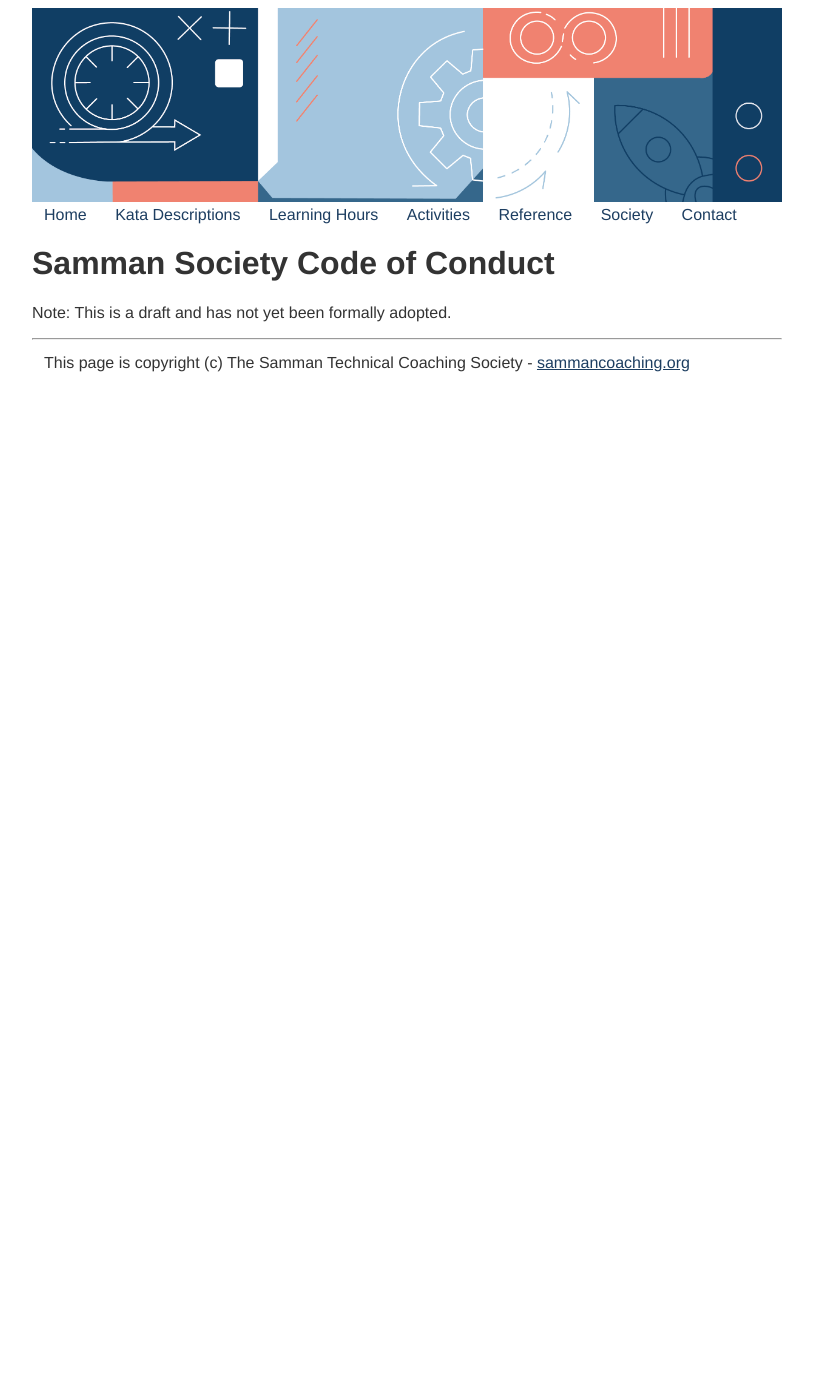
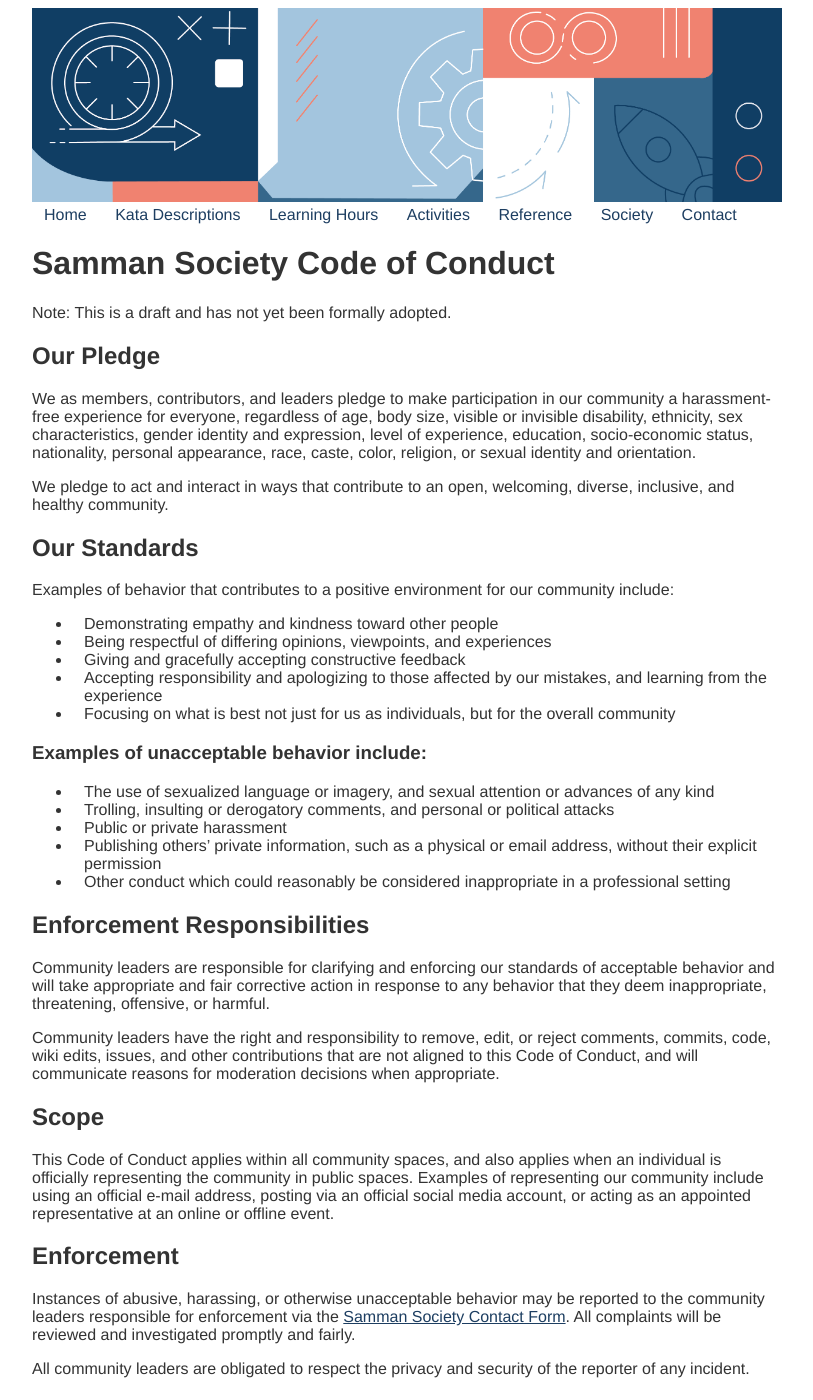
Before and after one commit to sammancoaching/website, a Jekyll site: the page built from society/code_of_conduct.md, in a window 1280 px wide and 1400 px high. Shown: the whole window, without its empty margins (233-1046 px from the left). Built offline with Jekyll 4.4.1, drawn with Linux system fonts in a browser that asks for light colours; some of the changed text lies outside the part shown.

Commit message:
Added code of conduct

```diff
--- a/society/code_of_conduct.md
+++ b/society/code_of_conduct.md
@@ -6,3 +6,67 @@
 # Samman Society Code of Conduct
 
 Note: This is a draft and has not yet been formally adopted.
+
+## Our Pledge
+We as members, contributors, and leaders pledge to make participation in our community a harassment-free experience for everyone, regardless of age, body size, visible or invisible disability, ethnicity, sex characteristics, gender identity and expression, level of experience, education, socio-economic status, nationality, personal appearance, race, caste, color, religion, or sexual identity and orientation.
+
+We pledge to act and interact in ways that contribute to an open, welcoming, diverse, inclusive, and healthy community.
+
+## Our Standards
+Examples of behavior that contributes to a positive environment for our community include:
+
+* Demonstrating empathy and kindness toward other people
+* Being respectful of differing opinions, viewpoints, and experiences
+* Giving and gracefully accepting constructive feedback
+* Accepting responsibility and apologizing to those affected by our mistakes, and learning from the experience
+* Focusing on what is best not just for us as individuals, but for the overall community
+
+### Examples of unacceptable behavior include:
+* The use of sexualized language or imagery, and sexual attention or advances of any kind
+* Trolling, insulting or derogatory comments, and personal or political attacks
+* Public or private harassment
+* Publishing others’ private information, such as a physical or email address, without their explicit permission
+* Other conduct which could reasonably be considered inappropriate in a professional setting
+
+## Enforcement Responsibilities
+Community leaders are responsible for clarifying and enforcing our standards of acceptable behavior and will take appropriate and fair corrective action in response to any behavior that they deem inappropriate, threatening, offensive, or harmful.
+
+Community leaders have the right and responsibility to remove, edit, or reject comments, commits, code, wiki edits, issues, and other contributions that are not aligned to this Code of Conduct, and will communicate reasons for moderation decisions when appropriate.
+
+## Scope
+This Code of Conduct applies within all community spaces, and also applies when an individual is officially representing the community in public spaces. Examples of representing our community include using an official e-mail address, posting via an official social media account, or acting as an appointed representative at an online or offline event.
+
+## Enforcement
+Instances of abusive, harassing, or otherwise unacceptable behavior may be reported to the community leaders responsible for enforcement via the [Samman Society Contact Form]({% link contact.md %}). All complaints will be reviewed and investigated promptly and fairly.
+
+All community leaders are obligated to respect the privacy and security of the reporter of any incident.
+
+## Enforcement Guidelines
+Community leaders will follow these Community Impact Guidelines in determining the consequences for any action they deem in violation of this Code of Conduct:
+
+### **1. Correction**
+   Community Impact: Use of inappropriate language or other behavior deemed unprofessional or unwelcome in the community.
+
+Consequence: A private, written warning from community leaders, providing clarity around the nature of the violation and an explanation of why the behavior was inappropriate. A public apology may be requested.
+
+### **2. Warning**
+   Community Impact: A violation through a single incident or series of actions.
+
+Consequence: A warning with consequences for continued behavior. No interaction with the people involved, including unsolicited interaction with those enforcing the Code of Conduct, for a specified period of time. This includes avoiding interactions in community spaces as well as external channels like social media. Violating these terms may lead to a temporary or permanent ban.
+
+### **3. Temporary Ban**
+   Community Impact: A serious violation of community standards, including sustained inappropriate behavior.
+
+Consequence: A temporary ban from any sort of interaction or public communication with the community for a specified period of time. No public or private interaction with the people involved, including unsolicited interaction with those enforcing the Code of Conduct, is allowed during this period. Violating these terms may lead to a permanent ban.
+
+### **4. Permanent Ban**
+   Community Impact: Demonstrating a pattern of violation of community standards, including sustained inappropriate behavior, harassment of an individual, or aggression toward or disparagement of classes of individuals.
+
+Consequence: A permanent ban from any sort of public interaction within the community.
+
+## Attribution
+This Code of Conduct is adapted from the Contributor Covenant, version 2.1, available at [https://www.contributor-covenant.org/version/2/1/code_of_conduct.html](https://www.contributor-covenant.org/version/2/1/code_of_conduct.html).
+
+Community Impact Guidelines were inspired by Mozilla’s code of conduct enforcement ladder.
+
+For answers to common questions about this code of conduct, see the FAQ at [https://www.contributor-covenant.org/faq](https://www.contributor-covenant.org/faq). Translations are available at [https://www.contributor-covenant.org/translations](https://www.contributor-covenant.org/translations).
```
Also changed, not shown: society/membership.md (+1 -1 lines).
